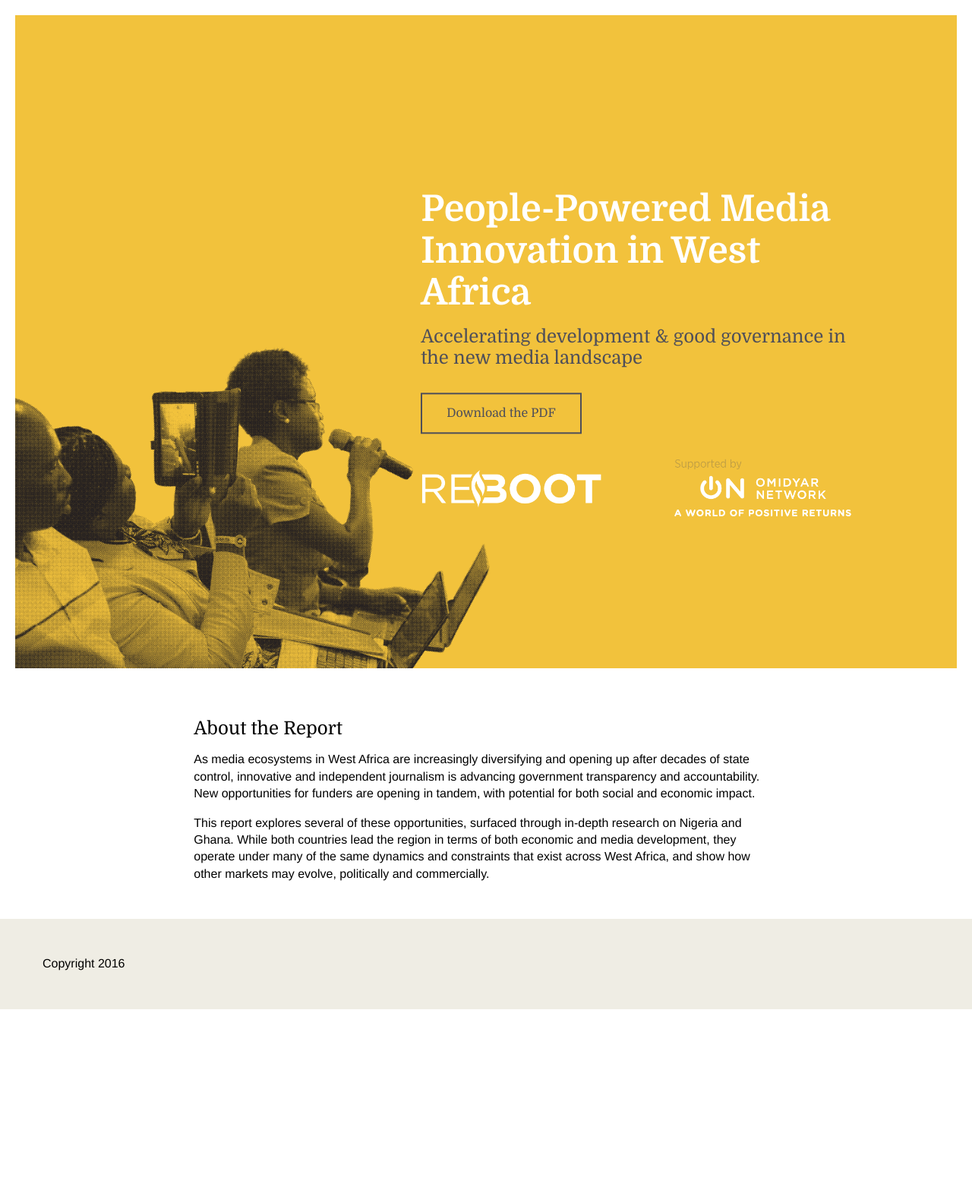
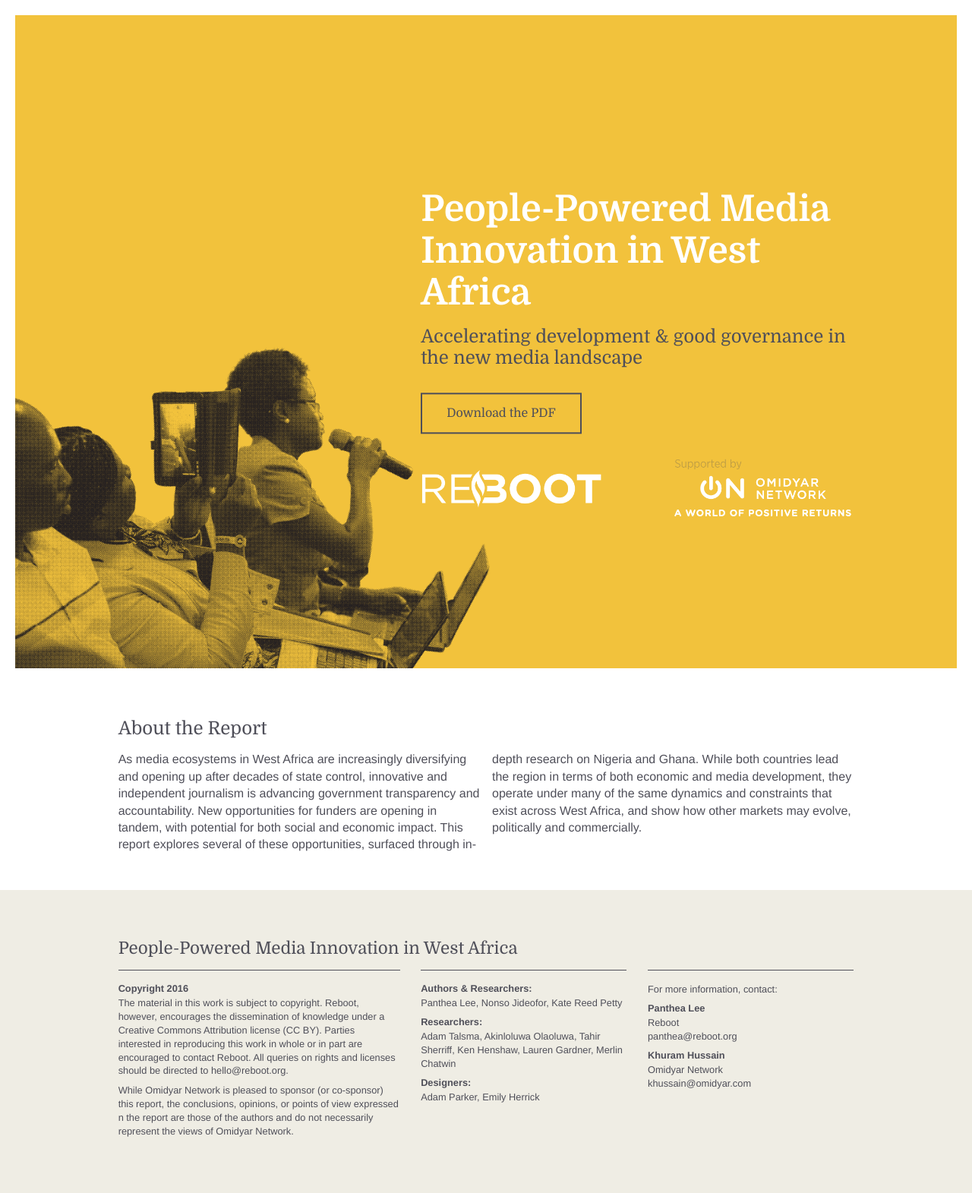
Before and after one commit to theReboot/westafricamedia, a Jekyll site: the page built from index.html, in a window 1280 px wide. Shown: the whole page at 76% size. Built offline with Jekyll 4.4.1, drawn with Linux system fonts in a browser that asks for light colours; before the commit the page ends 1329 px from its top, so only the background shows below that.

Commit message:
Added footer

```diff
--- a/_includes/footer.html
+++ b/_includes/footer.html
@@ -2,8 +2,47 @@
 
   <div class="wrapper">
 
-  <p>Copyright 20{{ site.time | date: '%y' }}</p>
+    <h4 class="title">People-Powered Media Innovation in West Africa</h4>
 
-  </div>
+    <div class="copyright">
+
+      <h6>Copyright 20{{ site.time | date: '%y' }}</h6>
+      <p>The material in this work is subject to copyright. Reboot, however, encourages the dissemination of knowledge under a Creative Commons Attribution license (CC BY). Parties interested in reproducing this work in whole or in part are encouraged to contact Reboot. All queries on rights and licenses should be directed to hello@reboot.org.</p>
+      <p>While Omidyar Network is pleased to sponsor (or co-sponsor) this report, the conclusions, opinions, or points of view expressed n the report are those of the authors and do not necessarily represent the views of Omidyar Network.</p>
+
+    </div>
+
+    <div class="credits">
+
+      <h6>Authors &amp; Researchers:</h6>
+      <p>Panthea Lee, Nonso Jideofor, Kate Reed Petty</p>
+      <h6>Researchers:</h6>
+      <p>Adam Talsma, Akinloluwa Olaoluwa, Tahir Sherriff, Ken Henshaw, Lauren Gardner, Merlin Chatwin</p>
+      <h6>Designers:</h6>
+      <p>Adam Parker, Emily Herrick</p>
+
+    </div>
+
+    <div class="contact">
+
+      <p>For more information, contact:</p>
+
+      <div class="person">
+
+        <h6>Panthea Lee</h6>
+        <p>Reboot<br />
+          panthea@reboot.org</p>
+
+      </div>
+
+      <div class="person">
+
+        <h6>Khuram Hussain</h6>
+        <p>Omidyar Network<br />
+          khussain@omidyar.com</p>
+
+      </div>
+
+    </div>
 
 </footer>
--- a/css/main.scss
+++ b/css/main.scss
@@ -6,9 +6,14 @@
 @import 'neat/neat';
 @import 'variables';
 
+*, *::before, *::after {
+  box-sizing: border-box;
+}
+
 body {
   font-size: 16px;
   font-family: $helvetica;
+  color: $grey;
 }
 
 // this allows height percentages to work on child elements
@@ -25,9 +30,9 @@ body,
 }
 
 section:not(.introduction) {
-  @include span-columns(8 of 12);
-  @include shift(2 of 12);
-  padding: 2rem 0;
+  @include span-columns(10 of 12);
+  @include shift(1 of 12);
+  padding: 2rem 0 3rem;
 
   @include media($mobile) {
     @include span-columns(4);
@@ -37,7 +42,12 @@ section:not(.introduction) {
 
 footer {
   background: $offwhite;
-  padding: 2rem 0;
+  padding: 4rem 0;
+
+  p {
+    font-size: .8rem;
+    margin: 0 0 .5rem;
+  }
 }
 
 img {
@@ -48,7 +58,8 @@ img {
 
 h1,
 h2,
-h3 {
+h3,
+h4 {
   font-family: $domine;
 }
 
@@ -64,8 +75,20 @@ h3 {
   margin: 0 0 1rem;
 }
 
+h4 {
+  font-size: 1.4rem;
+  font-weight: 500;
+  margin: 0 0 1rem;
+}
+
+h6 {
+  font-size: .8rem;
+  margin: 0 0 .2rem;
+}
+
 p {
   line-height: 1.4;
+  margin: 0 0 1rem;
 }
 
 button {
@@ -156,3 +179,48 @@ button {
     }
   }
 }
+
+.twocol {
+  column-count: 2;
+
+  @include media($mobile) {
+    column-count: 1;
+  }
+}
+
+footer .title {
+  @include span-columns(7 of 12);
+  @include shift(1);
+
+  @include media($mobile) {
+    @include span-columns(4);
+    @include shift(0);
+    margin-bottom: 2rem;
+  }
+}
+
+.copyright {
+  @include span-columns(4 of 12);
+  @include shift(1);
+}
+
+.credits {
+  @include span-columns(3 of 12);
+}
+
+.contact {
+  @include span-columns(3 of 12);
+}
+
+.copyright,
+.credits,
+.contact {
+  border-top: 1px solid $grey;
+  padding-top: 1rem;
+
+  @include media($mobile) {
+    @include span-columns(4);
+    @include shift(0);
+    margin-bottom: 2rem;
+  }
+}
--- a/index.html
+++ b/index.html
@@ -4,6 +4,8 @@ layout: home
 
 <h2>About the Report</h2>
 
-<p>As media ecosystems in West Africa are increasingly diversifying and opening up after decades of state control, innovative and independent journalism is advancing government transparency and accountability. New opportunities for funders are opening in tandem, with potential for both social and economic impact.</p>
+<div class="twocol">
 
-<p>This report explores several of these opportunities, surfaced through in-depth research on Nigeria and Ghana. While both countries lead the region in terms of both economic and media development, they operate under many of the same dynamics and constraints that exist across West Africa, and show how other markets may evolve, politically and commercially.</p>
+  <p>As media ecosystems in West Africa are increasingly diversifying and opening up after decades of state control, innovative and independent journalism is advancing government transparency and accountability. New opportunities for funders are opening in tandem, with potential for both social and economic impact. This report explores several of these opportunities, surfaced through in-depth research on Nigeria and Ghana. While both countries lead the region in terms of both economic and media development, they operate under many of the same dynamics and constraints that exist across West Africa, and show how other markets may evolve, politically and commercially.</p>
+
+</div>
```
Also changed, not shown: _layouts/default.html (+3 -5 lines).
